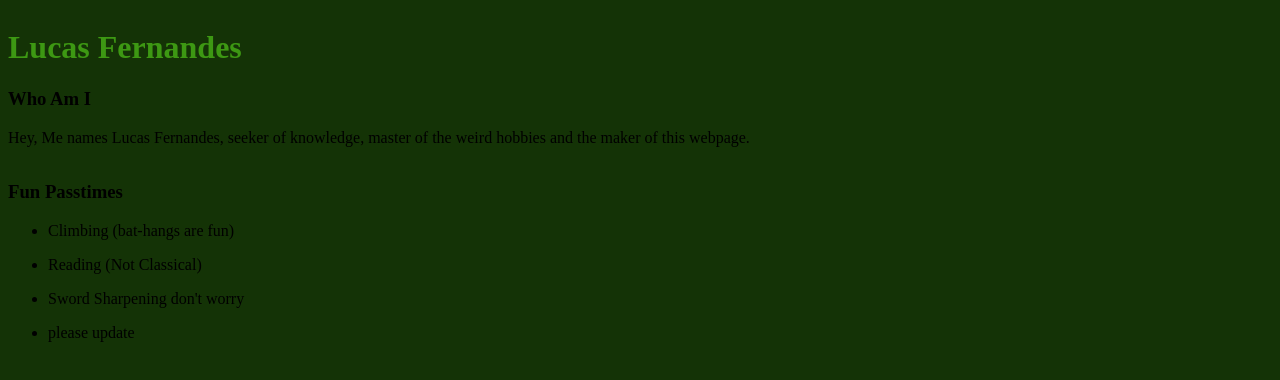
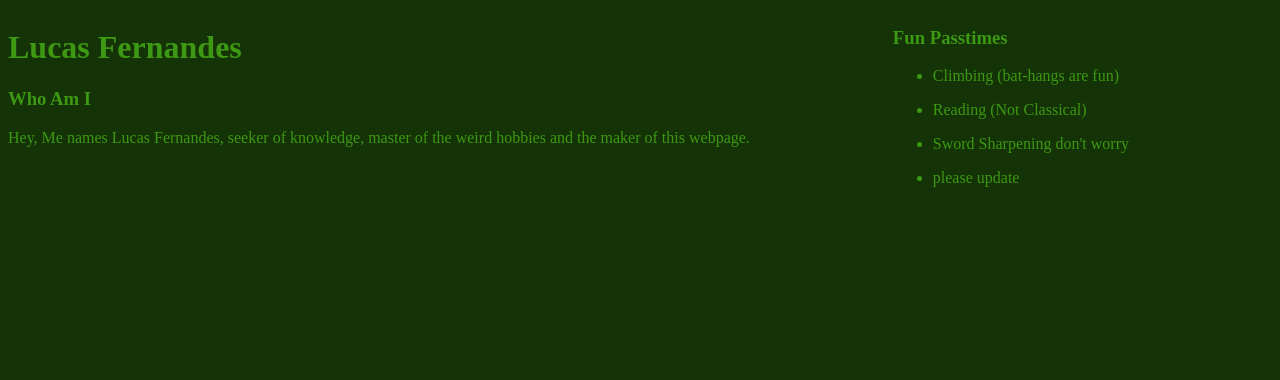
Before and after one commit to Mechanicus-Explodius/profile, a plain HTML site: page index.html in a window 1280 px wide. Drawn offline with Linux system fonts and the light colour scheme.

Commit message:
Update ProfileStyle.css

```diff
--- a/ProfileStyle.css
+++ b/ProfileStyle.css
@@ -2,9 +2,10 @@ body
 {
     background-color: rgb(20,51,6);
     display: grid;
-    grid-template-columns: auto;
+    grid-template-columns: auto auto;
+    color: rgb(61, 152, 19);
 }
 h1
 {
-   color: rgb(61, 152, 19)
+   color: rgb(61, 152, 19);
 }
```
